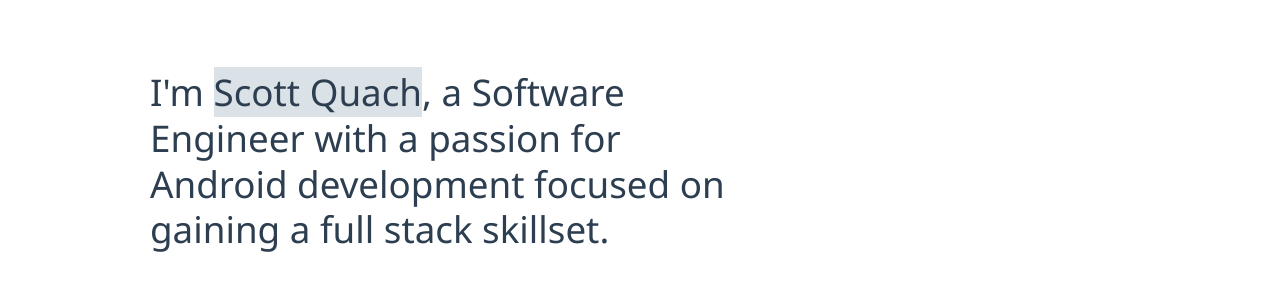
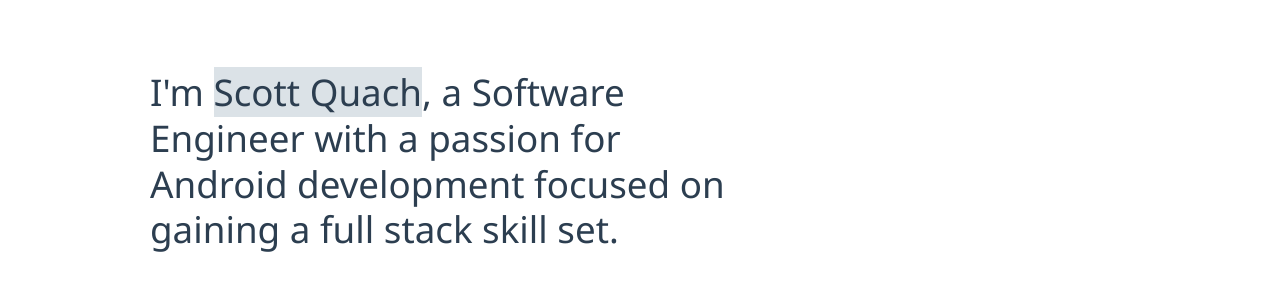
Before and after one commit to scottquach/Personal-Website, a Vue app: page / in a window 1280 px wide. Shown: the part 252-555 px from the top of the page. Built offline with nearby package versions, Linux system fonts and the light colour scheme; what vue-scroll-reveal would draw is missing.

Commit message:
Fixed a minor typo on welcome component

```diff
--- a/src/components/Welcome.vue
+++ b/src/components/Welcome.vue
@@ -6,7 +6,7 @@
             I'm
             <span id="name">Scott Quach</span>,
              a Software Engineer with a passion for
-            Android development focused on gaining a full stack skillset.
+            Android development focused on gaining a full stack skill set.
         </h2>
 
         <h3 class="welcome__contact">
```
